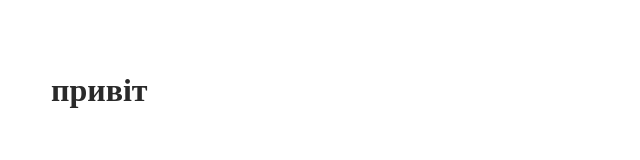
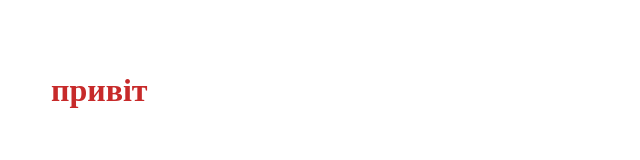
Before and after one commit to SvistPetro/test-2, a plain HTML site: page index.html in a window 1280 px wide. Shown: the whole page, without its empty margins (0-640 px from the left). Drawn offline with Linux system fonts and the light colour scheme.

Commit message:
онвлення в стилях

```diff
--- a/css/styles.css
+++ b/css/styles.css
@@ -1,5 +1,5 @@
 body {
     background-color: #fff;
-    color: #2a2a2a;
+    color: #c72a2a;
     padding: 43px;
 }
```
